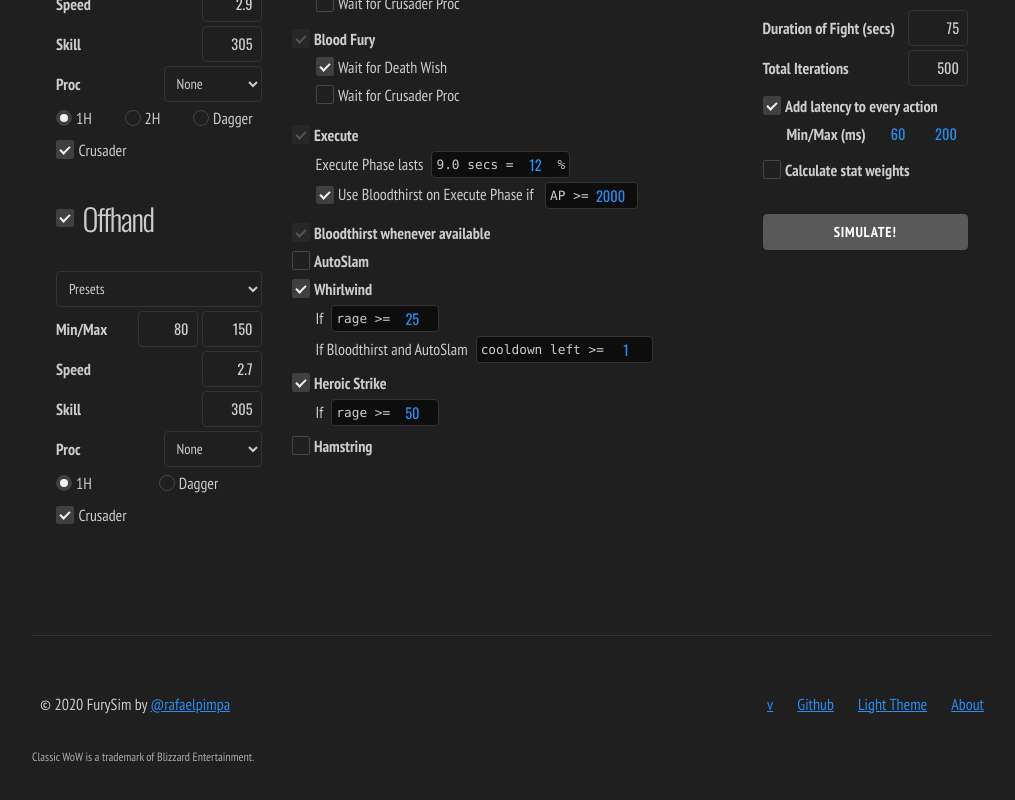
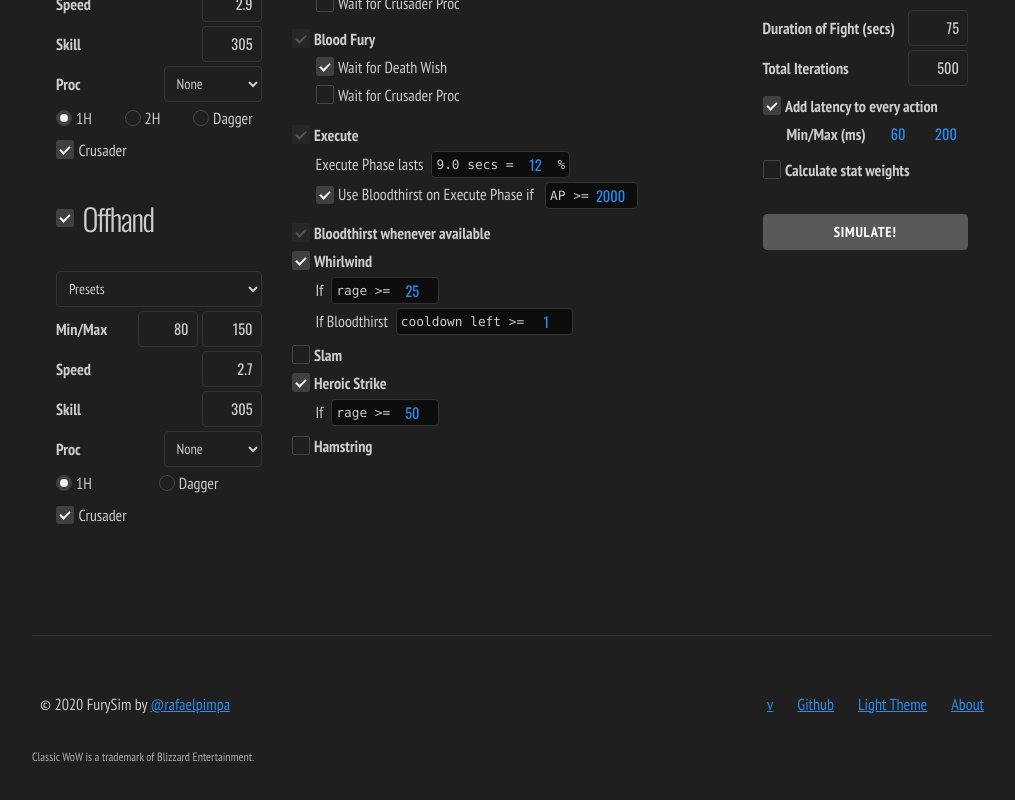
Before and after one commit to rafaberaldo/furysim, a Vue app: page / in a window 1280 px wide. Shown: the part 1000-1800 px from the top of the page, without its empty margins (128-1143 px from the left). Built offline with nearby package versions, Linux system fonts and the light colour scheme.

Commit message:
Update Slam to standard (fix #4)

```diff
--- a/src/components/Form.vue
+++ b/src/components/Form.vue
@@ -281,8 +281,29 @@
 
         <div class="u-flex">
           <label>
+            <input type="checkbox" v-model="formData.player.whirlwind.canUse">
+            <span class="label-body u-weight-bold">Whirlwind</span>
+          </label>
+        </div>
+        <div v-if="formData.player.whirlwind.canUse" class="ident">
+          <div class="horizontal">
+            If
+            <code>rage &gt;=
+              <input type="number" min="0" max="100" v-model.number="formData.player.whirlwind.rage">
+            </code>
+          </div>
+          <div class="horizontal">
+            If Bloodthirst
+            <code>cooldown left &gt;=
+              <input type="number" min="0" max="6" step="0.5" v-model.number="formData.player.whirlwind.btCooldown">
+            </code>
+          </div>
+        </div>
+
+        <div class="u-flex">
+          <label>
             <input type="checkbox" v-model="formData.player.slam.canUse">
-            <span class="label-body u-weight-bold">AutoSlam</span>
+            <span class="label-body u-weight-bold">Slam</span>
           </label>
         </div>
         <div v-if="formData.player.slam.canUse" class="ident">
@@ -299,40 +320,16 @@
             </code>
           </div>
           <div class="horizontal">
-            If swing <code>time left &lt;= {{ slamCastTime }}</code> and
-            <code>&gt;=
-              <input type="number" min="0" max="4" step="0.1" v-model.number="formData.player.slam.swing">
-            </code>
-          </div>
-          <div style="u-flex">
-            <label>
-              <input type="checkbox" v-model="formData.player.slam.canSpam">
-              <span class="label-body">Spam Slam if
-                <code>rage &gt;=
-                  <input type="number" min="0" max="100" v-model.number="formData.player.slam.spamRage">
-                </code>
-              </span>
-            </label>
-          </div>
-        </div>
-
-        <div class="u-flex">
-          <label>
-            <input type="checkbox" v-model="formData.player.whirlwind.canUse">
-            <span class="label-body u-weight-bold">Whirlwind</span>
-          </label>
-        </div>
-        <div v-if="formData.player.whirlwind.canUse" class="ident">
-          <div class="horizontal">
-            If
-            <code>rage &gt;=
-              <input type="number" min="0" max="100" v-model.number="formData.player.whirlwind.rage">
+            If Whirlwind
+            <code>cooldown left &gt;=
+              <input type="number" min="0" max="6" step="0.5" v-model.number="formData.player.slam.wwCooldown">
             </code>
           </div>
           <div class="horizontal">
-            If Bloodthirst and AutoSlam
-            <code>cooldown left &gt;=
-              <input type="number" min="0" max="6" step="0.5" v-model.number="formData.player.whirlwind.btSlamCooldown">
+            If swing
+            <code>elapsed time &lt;=
+              <input type="number" min="0" max="1000" v-model.number="formData.player.slam.delayMs">
+              ms
             </code>
           </div>
         </div>
@@ -366,9 +363,9 @@
             </code>
           </div>
           <div class="horizontal">
-            If Bloodthirst, WW and AutoSlam
+            If Bloodthirst and WW
             <code>cooldown left &gt;=
-              <input type="number" min="0" max="6" step="0.5" v-model.number="formData.player.hamstring.btWwSlamCooldown">
+              <input type="number" min="0" max="6" step="0.5" v-model.number="formData.player.hamstring.btWwCooldown">
             </code>
           </div>
         </div>
@@ -538,20 +535,19 @@ export default {
           whirlwind: {
             canUse: true,
             rage: 25,
-            btSlamCooldown: 1
+            btCooldown: 1
           },
           hamstring: {
             canUse: false,
             rage: 80,
-            btWwSlamCooldown: 1
+            btWwCooldown: 1
           },
           slam: {
             canUse: false,
             rage: 15,
-            canSpam: false,
-            spamRage: 90,
             btCooldown: 1,
-            swing: 0.5
+            wwCooldown: 1,
+            delayMs: 250
           },
           execute: {
             percent: 12,
@@ -755,6 +751,7 @@ export default {
       form.player.offhand.proc.chance = form.player.offhand.proc.percent / 100
       form.player.deathWish.timeLeft = form.player.deathWish.last30 ? Math.max(0, form.duration - 30) : 0
       form.player.cloudkeeper.timeLeft = form.player.cloudkeeper.last30 ? Math.max(0, form.duration - 30) : 0
+      form.player.slam.delay = (form.player.slam.delayMs + form.latency.max) / 1000
 
       return {
         iterations: form.iterations,
--- a/src/scripts/classes/Cooldowns/AttackSpeed.js
+++ b/src/scripts/classes/Cooldowns/AttackSpeed.js
@@ -3,6 +3,12 @@ import { Cooldown } from '@/scripts/classes/Cooldown'
 export default class AttackSpeed extends Cooldown {
   constructor(name, duration, timeLeft = 0) {
     super(name, duration, timeLeft)
+  }
+
+  // Getters
+
+  get timeElapsed() {
+    return this.duration - this.timeLeft
   }
 
   // Methods
@@ -22,4 +28,8 @@ export default class AttackSpeed extends Cooldown {
   restart() {
     super.use()
   }
+
+  forceRestart() {
+    super.forceUse()
+  }
 }
--- a/src/scripts/classes/Cooldowns/SlamCast.js
+++ b/src/scripts/classes/Cooldowns/SlamCast.js
@@ -1,11 +1,9 @@
 import { CooldownGCD } from '@/scripts/classes/Cooldown'
-
-import { m } from '@/scripts/helpers'
 
 export default class SlamCast extends CooldownGCD {
   constructor(slam, player, useWhen) {
     const slamCast = 1.5 - player.talents.impSlam * 0.1
-    super('Slam Cast', slamCast, 0, player)
+    super('Slam', slamCast, 0, player)
 
     this.slam = slam
     this.useWhen = useWhen
@@ -14,29 +12,16 @@ export default class SlamCast extends CooldownGCD {
 
   // Getters
 
-  get canSpam() {
-    return this.useWhen.canSpam && this.player.rage.has(this.useWhen.spamRage)
-  }
-
   get canUse() {
     if (!this.useWhen.canUse) return false
     if (this.slam.isCasting) return false
     if (!super.canUse) return false
-
-    if (this.canSpam) return true // Spam bypass
-
     if (!this.player.rage.has(this.useWhen.rage || this.slam.cost)) return false
     if (!this.player.checkBtCd(this.useWhen.btCooldown || 0)) return false
-    const lessThanSwing = this.swingTimer.timeLeft + this.timeLeft < this.useWhen.swing
-    if (!this.canSpam && lessThanSwing) return false
+    if (!this.player.checkWwCd(this.useWhen.wwCooldown || 0)) return false
+    if (this.swingTimer.timeElapsed > this.useWhen.delay || 0) return false
 
     return true
-  }
-
-  get timeLeft() {
-    if (this.canSpam) return super.timeLeft
-
-    return m.max(super.timeLeft, this.swingTimer.timeLeft - this.duration)
   }
 
   // Methods
--- a/src/scripts/classes/Player.js
+++ b/src/scripts/classes/Player.js
@@ -46,6 +46,7 @@ export default class Player {
     this.mainhand = new Weapon('Mainhand', cfg.player.mainhand, this)
     this.offhand = cfg.player.offhand && cfg.player.offhand.canUse &&
       new Weapon('Offhand', cfg.player.offhand, this)
+    this.autos = [this.mainhand, this.offhand].filter(e => !!e)
     this.isDw = !!this.offhand
     this.hoj = cfg.player.hoj && new ExtraAttack('Hand of Justice', 0.02, 1, true, this)
     this.cloudkeeper = cfg.player.cloudkeeper.canUse &&
@@ -177,13 +178,11 @@ export default class Player {
   }
 
   increaseAtkSpeed(percent) {
-    this.mainhand.swingTimer.increaseAtkSpeed(percent)
-    this.isDw && this.offhand.swingTimer.increaseAtkSpeed(percent)
+    this.autos.forEach(a => a.swingTimer.increaseAtkSpeed(percent))
   }
 
   decreaseAtkSpeed(percent) {
-    this.mainhand.swingTimer.decreaseAtkSpeed(percent)
-    this.isDw && this.offhand.swingTimer.decreaseAtkSpeed(percent)
+    this.autos.forEach(a => a.swingTimer.decreaseAtkSpeed(percent))
   }
 
   // UseWhen helper
@@ -200,13 +199,6 @@ export default class Player {
       : true
   }
 
-  // UseWhen helper
-  checkSlamCd(secs) {
-    return this.slam.cast && this.slam.cast.canUse
-      ? this.slam.cast.timeLeft >= secs
-      : true
-  }
-
   addTimeline(name, type, value = null) {
     if (!this.logTimeline) return
 
--- a/src/scripts/classes/Skill.js
+++ b/src/scripts/classes/Skill.js
@@ -88,15 +88,11 @@ export default class Skill {
 
     const result = this.getSkillResult()
 
-    if (result === Skill.RESULT.MISS) {
-      this.log.miss++
-      this.player.rage.use(this.cost * this.missRefundMul)
-      this.player.addTimeline(this.name, result)
-      return result
-    }
+    if (result === Skill.RESULT.MISS) this.log.miss++
 
-    if (result === Skill.RESULT.DODGE) {
-      this.log.dodge++
+    if (result === Skill.RESULT.DODGE) this.log.dodge++
+
+    if (Skill.isResultMiss(result)) {
       this.player.rage.use(this.cost * this.missRefundMul)
       this.player.addTimeline(this.name, result)
       return result
--- a/src/scripts/classes/Skills/Hamstring.js
+++ b/src/scripts/classes/Skills/Hamstring.js
@@ -14,9 +14,8 @@ export default class Hamstring extends Skill {
   get canUse() {
     if (!this.useWhen.canUse) return false
     if (!super.canUse) return false
-    if (!this.player.checkBtCd(this.useWhen.btWwSlamCooldown || 0)) return false
-    if (!this.player.checkWwCd(this.useWhen.btWwSlamCooldown || 0)) return false
-    if (!this.player.checkSlamCd(this.useWhen.btWwSlamCooldown || 0)) return false
+    if (!this.player.checkBtCd(this.useWhen.btWwCooldown || 0)) return false
+    if (!this.player.checkWwCd(this.useWhen.btWwCooldown || 0)) return false
     if (!this.player.rage.has(this.useWhen.rage || this.cost)) return false
 
     return true
--- a/src/scripts/classes/Skills/Slam.js
+++ b/src/scripts/classes/Skills/Slam.js
@@ -8,7 +8,6 @@ export default class Slam extends Skill {
     this.isPlayerInput = false
     this.isCasting = false
     this.cast = new SlamCast(this, player, useWhen)
-    this.swingTimer = player.mainhand.swingTimer
   }
 
   // Getters
@@ -33,13 +32,10 @@ export default class Slam extends Skill {
 
   use() {
     this.player.heroicStrike.isQueued = false
-    const result = super.use()
+    super.use()
     this.isCasting = false
 
-    // If Slam finish before swing timer, swing is lost
-    if (this.swingTimer.timeLeft > 0) this.swingTimer.forceUse()
-
-    // NC: if Slam miss, swing is lost
-    if (Skill.isResultMiss(result)) this.swingTimer.forceUse()
+    // Slam restart swing
+    this.player.autos.forEach(a => a.swingTimer.forceRestart())
   }
 }
--- a/src/scripts/classes/Skills/Whirlwind.js
+++ b/src/scripts/classes/Skills/Whirlwind.js
@@ -18,8 +18,7 @@ export default class Whirlwind extends Skill {
   get canUse() {
     if (!this.useWhen.canUse) return false
     if (!super.canUse) return false
-    if (!this.player.checkBtCd(this.useWhen.btSlamCooldown || 0)) return false
-    if (!this.player.checkSlamCd(this.useWhen.btSlamCooldown || 0)) return false
+    if (!this.player.checkBtCd(this.useWhen.btCooldown || 0)) return false
     if (!this.player.rage.has(this.useWhen.rage || this.cost)) return false
 
     return true
--- a/src/scripts/classes/Weapon.js
+++ b/src/scripts/classes/Weapon.js
@@ -269,8 +269,8 @@ export default class Weapon {
     }
 
     if (result === Weapon.RESULT.DODGE) {
+      this.log.dodge++
       // NC: Rage from dodge is 75% of average damage
-      this.log.dodge++
       this.player.rage.gainFromSwing(this.avgDmg * 0.75)
       this.player.addTimeline(this.name, result)
       return
--- a/src/scripts/sim.worker.js
+++ b/src/scripts/sim.worker.js
@@ -33,8 +33,8 @@ function run(cfg) {
 
       player.execute,
       player.bloodthirst,
+      player.whirlwind,
       player.slam.cast,
-      player.whirlwind,
       player.heroicStrike.queue,
       player.hamstring,
 
```
Also changed, not shown: 1 other file (tests, documents, lock files or other folders).
